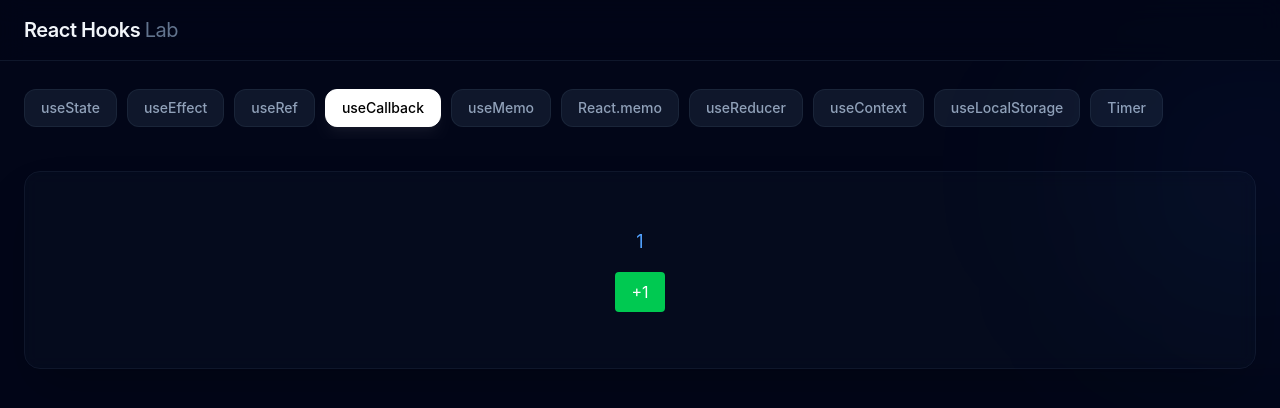
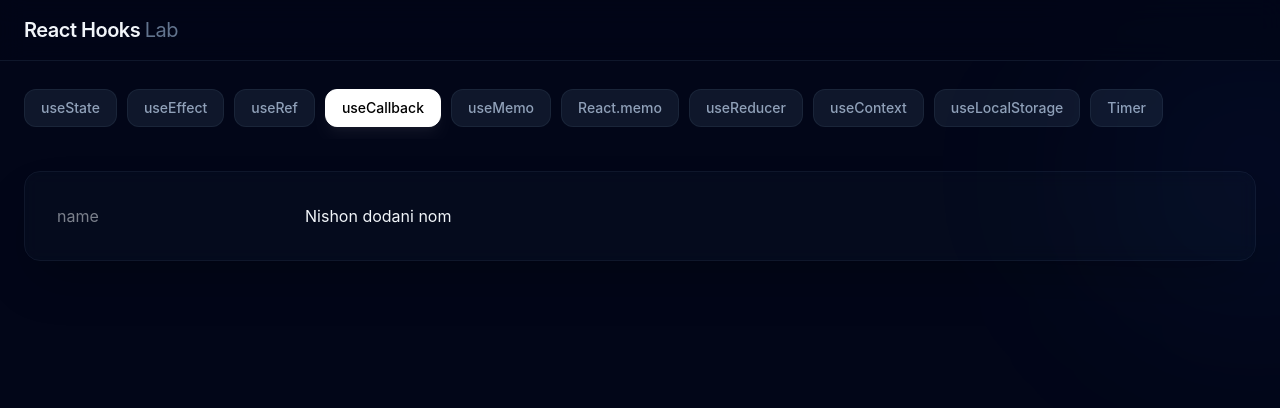
Before and after one commit to Roma-723/task7, a React (Vite) app: page /use-callback in a window 1280 px wide. Shown: the top 408 px of the page. Built offline with nearby package versions, Linux system fonts and the light colour scheme.

Commit message:
firsName

```diff
--- a/src/components/UseCallbackExample.tsx
+++ b/src/components/UseCallbackExample.tsx
@@ -1,27 +1,24 @@
-import { useCallback, useState } from "react"
+import { useState, useCallback } from "react";
 
-const UseCallbackExample = () => {
-  const [state, setState] = useState(1)
+function App() {
+  const [name, setName] = useState("");
 
-  const loop = useCallback((limit: number) => {
-    let result = ""
-    for (let i = 1; i <= limit; i++) {
-      result += i * i + " "
-    }
-    return result
-  }, [])
+  const showName = useCallback(() => {
+    alert(name);
+  }, [name]);
+  console.log("name");
 
   return (
-    <div className="flex flex-col items-center gap-4 p-6">
-      <p className="text-lg text-blue-400">{loop(state)}</p>
-      <button
-        onClick={() => setState(prev => prev + 1)}
-        className="px-4 py-2 bg-green-500 text-white rounded"
-      >
-        +1
+    <div>
+      <input placeholder="name"
+        value={name}
+        onChange={(e) => setName(e.target.value)}
+      />
+      <button onClick={showName}>
+        Nishon dodani nom
       </button>
     </div>
-  )
+  );
 }
 
-export default UseCallbackExample
+export default App;
```
